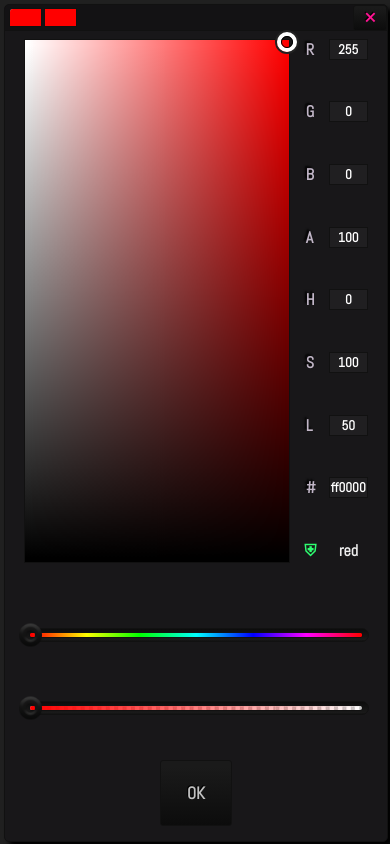
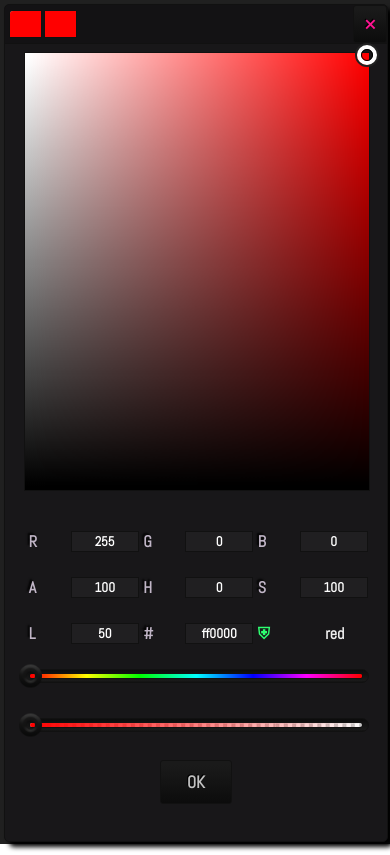
Before and after one commit to tschiboka/colorpicker, a React (Create React App) app: page / in a window 390 px wide. Both pictures are taken after a click on the button "ColorPicker". Built offline with nearby package versions, Linux system fonts and the light colour scheme.

Commit message:
add phone portrait style sheet

```diff
--- a/src/Components/ColorPicker/ColorPicker.js
+++ b/src/Components/ColorPicker/ColorPicker.js
@@ -68,17 +68,15 @@ export default class ColorPicker extends Component {
         let y = this.props.Y || this.props.y || 0;
 
         const viewportWidth = window.innerWidth || document.documentElement.clientWidth;
+        const viewportHeight = window.innerHeight || document.documentElement.clientHeight;
         const component = document.getElementById(this.props.id);
         const componentWidth = component ? component.getBoundingClientRect().width : 500;
+        const componentHeight = component ? component.getBoundingClientRect().height : 350;
         const componentLeft = component ? component.getBoundingClientRect().left : x;
+        const componentBottom = component ? component.getBoundingClientRect().bottom : x;
 
         if (viewportWidth - (componentWidth + componentLeft) <= 0) x = Math.floor(viewportWidth - componentWidth);
-
-        console.log(Math.floor(viewportWidth - componentWidth))
-        console.log(viewportWidth, componentWidth, componentLeft);
-
-        //console.log(viewportWidth, componentWidth);
-        //console.log(component ? component.getBoundingClientRect() : "");
+        if (viewportHeight - (componentHeight + componentBottom <= 0)) y = Math.floor(viewportHeight - componentHeight);
 
         if (!axis) return [x, y];
         if (axis === "x" || axis === "X") return x;
@@ -634,11 +632,6 @@ export default class ColorPicker extends Component {
 
 
 
-    handleCloseBtnOnClick() {
-        this.props.close(this.state);
-    }
-
-
     /* The component displays if props visible is true. The reason behind not choosing conditional rendering is
      * for performance reasons (eg. on mousemove getting DOM elements is expensive therefore sliders were lagging)
      * heavily used DOM references are stored in the state. When component is closed it would loose the references to
@@ -679,7 +672,7 @@ export default class ColorPicker extends Component {
                     </div>
                     <button
                         className="close-btn ColorPicker--button-theme"
-                        onClick={() => this.handleCloseBtnOnClick()}
+                        onClick={() => this.props.close(this.state)}
                         title="close [Esc]"
                     >&times;</button>
                 </div>
--- a/src/Components/ColorPicker/ColorPicker.scss
+++ b/src/Components/ColorPicker/ColorPicker.scss
@@ -46,7 +46,7 @@ $border: 1px solid $borderColor;
             background: -webkit-linear-gradient(bottom, #1a1a1a 0%, #1a1a1a 10%, #0c0c0c 100%);
             background: linear-gradient(to top, #1a1a1a 0%, #1a1a1a 10%, #0c0c0c 100%);
         }
-}
+    }
 }
 
 .ColorPicker__header {
@@ -344,7 +344,7 @@ $border: 1px solid $borderColor;
     }
 }
 
-@media only screen and (max-width: 500px) {
+@media only screen and (max-width: 500px) and (orientation: portrait) {
     .ColorPicker {
         position: absolute;
         left: 1vw !important;
@@ -352,4 +352,41 @@ $border: 1px solid $borderColor;
         width: 98vw;
         height: 99vh;
     }
+    .ColorPicker__header {
+        height: 4.5vh;
+    }
+    .ColorPicker__upper-box {
+        height: 75%;
+        flex-direction: column;
+        .ColorPicker__palette {
+            width: 90%;
+            height: 75%;
+            margin: 2% 5%;
+        }
+        .ColorPicker__text-inputs {
+            width: 90%;
+            height: 25%;
+            margin: 2% 5%;
+            flex-direction: row;
+            justify-content: center;
+            flex-wrap: wrap;
+            > div, > p {
+                margin: 0 0 0 1.3%;
+                padding: 0;
+                width: 32%;
+            }
+            > p {
+                > span:first-child {
+                    width: 40%;
+                    padding-left: 0;
+                }
+                > span:last-child {
+                    width: 60%;
+                }
+            }
+        }
+    }
+    .ColorPicker__lower-box {
+        height: 20%;
+    }
 }
```
